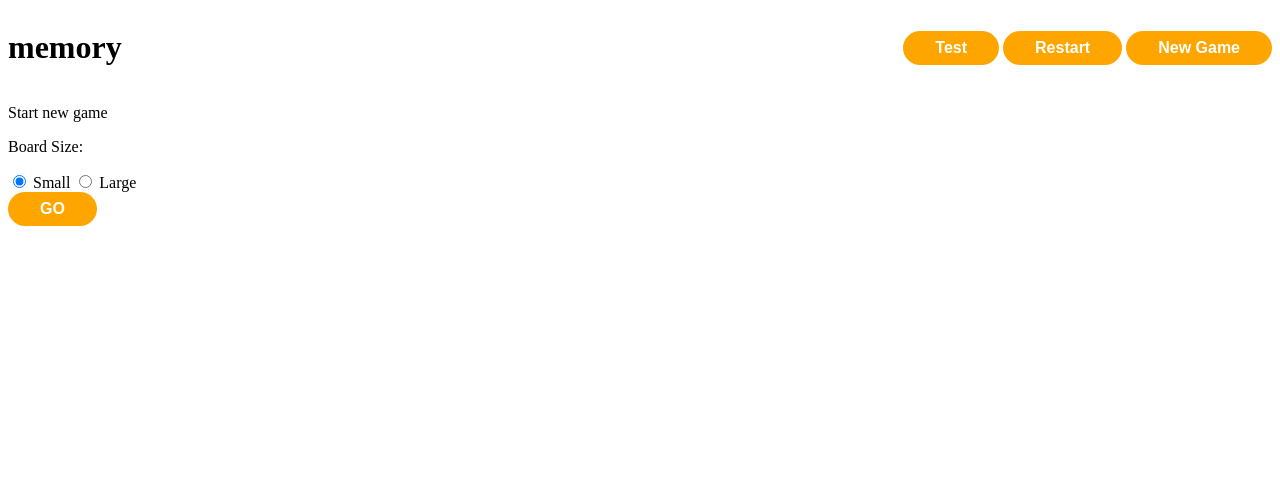
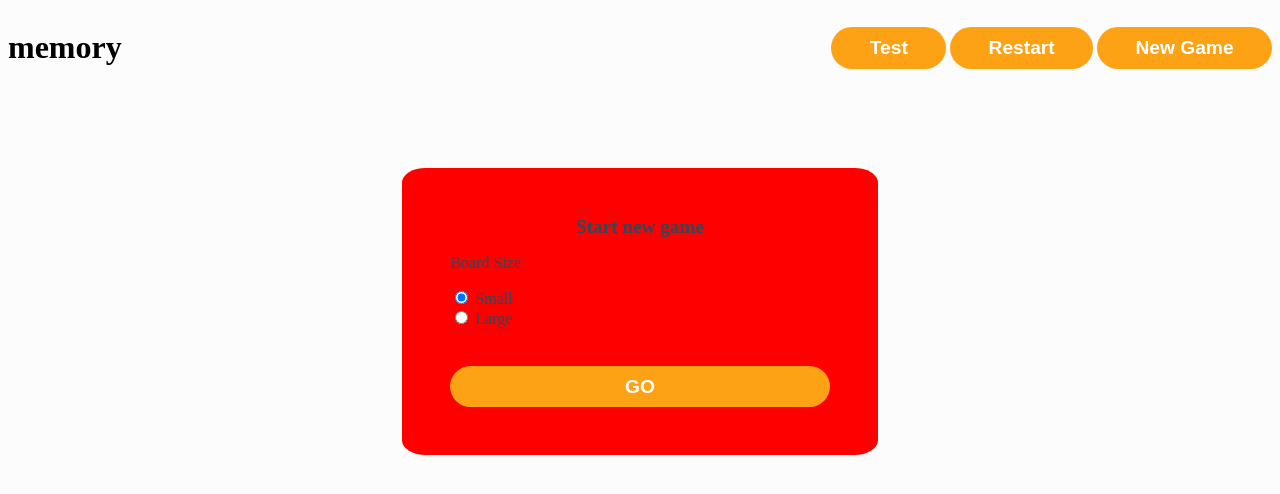
Before and after one commit to angelrcd/memory-game, a website built with Vite: page index.html in a window 1280 px wide. Built offline with nearby package versions, Linux system fonts and the light colour scheme.

Commit message:
Improved styling, various changes in css and html

```diff
--- a/modules/view/newGameCardElement.js
+++ b/modules/view/newGameCardElement.js
@@ -6,13 +6,17 @@ startGameButton.textContent = "GO";
 newGameCardElement.classList.add("new-game-card");
 
 newGameCardElement.innerHTML = `
-    <p>Start new game</p>
+    <p class="new-game-title">Start new game</p>
     <form name="board-size-selection" action="">
-      <p>Board Size:</p>
-      <input type="radio" name="board-size" value="small" id="small" checked>
-      <label for="small">Small</label>
-      <input type="radio" name="board-size" value="large" id="large">
-      <label for="large">Large</label>
+      <p>Board Size</p>
+      <div>
+        <input type="radio" name="board-size" value="small" id="small" checked>
+        <label for="small">Small</label>
+      </div>
+      <div>
+        <input type="radio" name="board-size" value="large" id="large">
+        <label for="large">Large</label>
+      </div>
     </form>
   `;
 
--- a/style.css
+++ b/style.css
@@ -1,3 +1,13 @@
+body {
+  background: #FCFCFC;
+}
+
+main {
+  margin-top: 5rem;
+  display: flex;
+  justify-content: center;
+}
+
 .top-bar {
   display: flex;
   justify-content: space-between;
@@ -6,7 +16,8 @@
 
 .board {
   display: grid;
-  gap: 5px;
+  width: fit-content;
+  gap: 10px;
 }
 
 .small {
@@ -24,33 +35,56 @@
   width: 100px;
   height: 100px;
   border-radius: 50%;
-  background: lightgray;
+  background: #304859;
+  color: white;
   display: flex;;
   justify-content: center;
   align-items: center;
   font-size: 2em;
   font-weight: 600;
+  transition: all .3s ease-in-out;
+
 }
 
 .check {
-  border: 2px solid lightsalmon;
+  background: #FDA214;
 }
 
 .guessed {
-  background: papayawhip;
+  background: #BCCED9;
 }
 
 .pill-button {
-  background: orange;
+  background: #FDA214;
   color: white;
   padding: 0.5em 2em;
   border-radius: 30px;
 
-  font-size: 1em;
+  font-size: 1.2em;
   font-weight: bold;
   border: none;
 }
 
 .pill-button:hover {
-  background: rgba(255, 166, 0, 0.8);
+  background: #fda414c2;
 }
+
+.new-game-card {
+  width: 30%;
+  padding: 3rem;
+  border-radius: 5%;
+  background: red;
+  color: #304859;
+}
+
+.new-game-title {
+  width: fit-content;
+  margin: 0 auto;
+  font-weight: 600;
+  font-size: 1.2em;
+}
+
+.new-game-card .pill-button {
+  margin-top: 2em;
+  width: 100%;
+}
```
